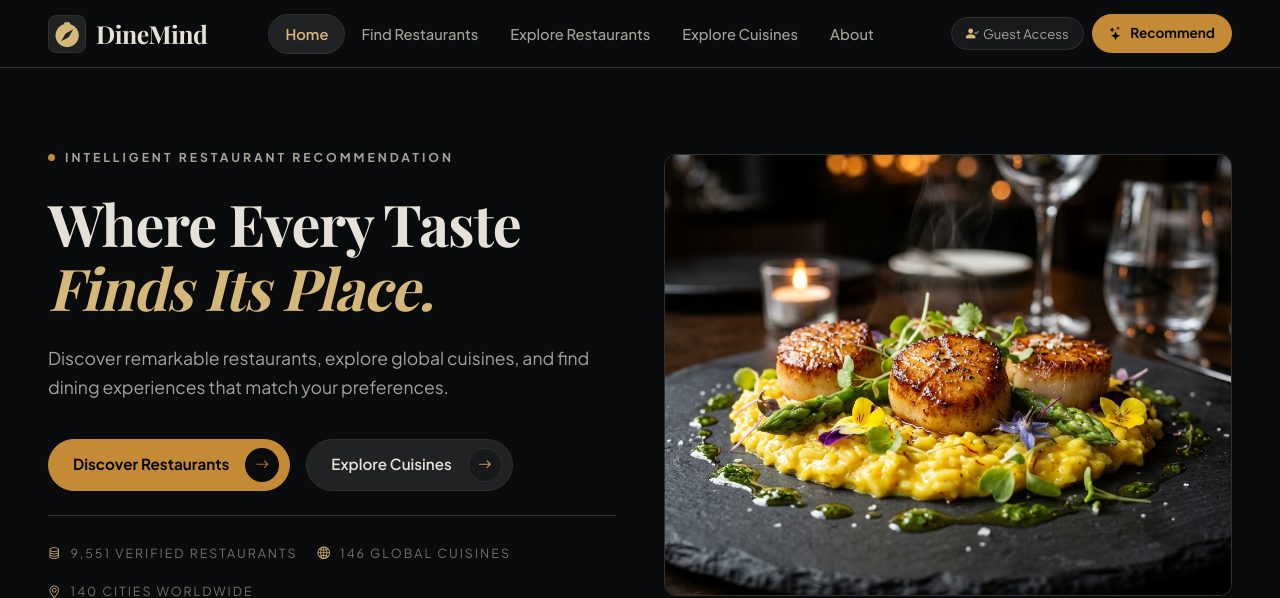
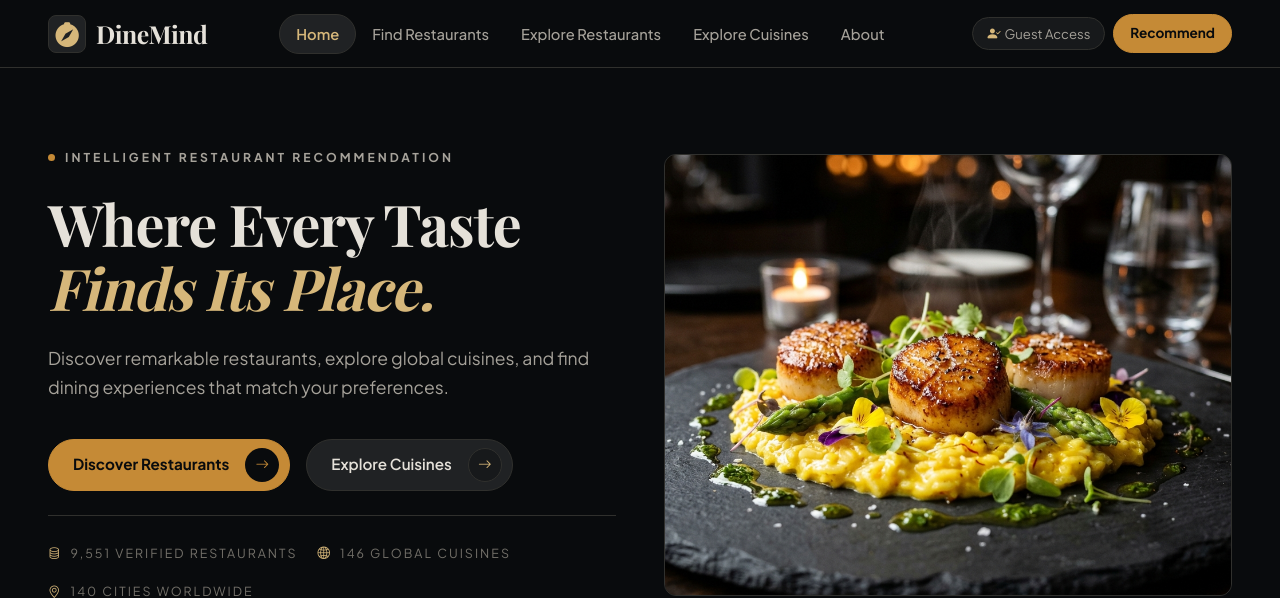
Before and after one commit to nishanths24/Restaurant-Recommendation, a Flask app: page / in a window 1280 px wide. Shown: the top 598 px of the page. Run offline with Flask 3, Linux system fonts and the light colour scheme; some web fonts are replaced.

Commit message:
fix(ui): remove sparkle icon from Recommend button and ensure perfect centering

```diff
--- a/static/css/style.css
+++ b/static/css/style.css
@@ -159,6 +159,8 @@ p, span, div {
 .hero-eyebrow {
     display: inline-flex;
     align-items: center;
+    justify-content: center;
+    text-align: center;
     gap: 8px;
     font-size: 0.78rem;
     font-weight: 700;
@@ -219,6 +221,8 @@ a.btn-danger,
     outline: none !important;
     display: inline-flex;
     align-items: center;
+    justify-content: center;
+    text-align: center;
     gap: 8px;
     text-decoration: none;
     box-shadow: none !important;
@@ -269,6 +273,8 @@ a.btn-danger:active {
     border: 1px solid #30302D !important;
     display: inline-flex;
     align-items: center;
+    justify-content: center;
+    text-align: center;
     gap: 8px;
     transition: background-color 0.15s ease, border-color 0.15s ease !important;
     text-decoration: none;
--- a/templates/base.html
+++ b/templates/base.html
@@ -65,9 +65,7 @@
                         <i class="bi bi-person-check-fill text-warning me-1"></i>
                         <span>Guest Access</span>
                     </span>
-                    <a href="{{ url_for('find_page') }}" class="btn btn-pill-primary py-2 px-3 small d-none d-xl-inline-flex" style="font-size: 0.85rem;">
-                        <i class="bi bi-stars"></i> Recommend
-                    </a>
+                    <a href="{{ url_for('find_page') }}" class="btn btn-pill-primary py-2 px-3 small d-inline-flex justify-content-center text-center" style="font-size: 0.85rem;">Recommend</a>
                 </div>
             </div>
         </div>
```
